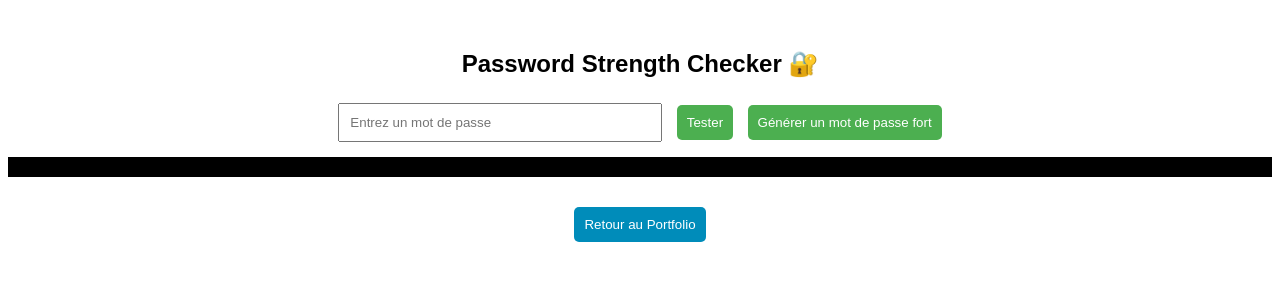
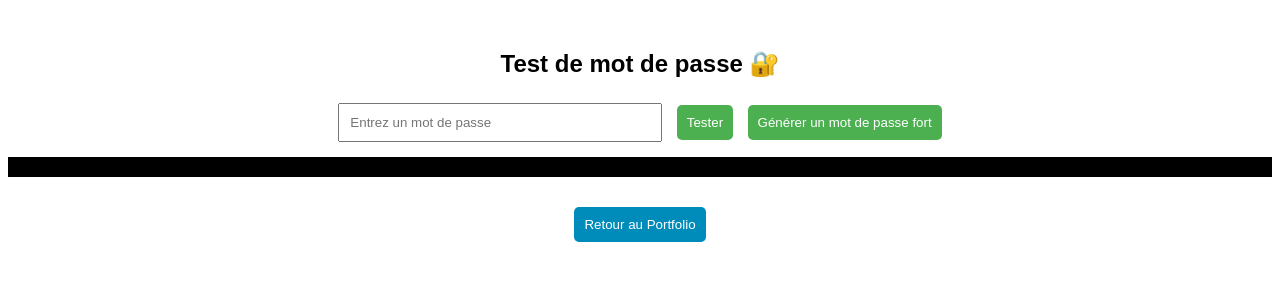
Before and after one commit to BerryRomain/test_mdp, a Flask app: page / in a window 1280 px wide. Shown: the top 300 px of the page. Run offline with Flask 3, Linux system fonts and the light colour scheme.

Commit message:
Update index.html

```diff
--- a/templates/index.html
+++ b/templates/index.html
@@ -2,11 +2,11 @@
 <html lang="fr">
 <head>
 <meta charset="UTF-8">
-<title>Password Strength Checker</title>
+<title>Test de mot de passe</title>
 <link rel="stylesheet" href="{{ url_for('static', filename='style.css') }}">
 </head>
 <body>
-<h2>Password Strength Checker 🔐</h2>
+<h2>Test de mot de passe 🔐</h2>
 
 <!-- Champ texte visible -->
 <input type="text" id="pwd" placeholder="Entrez un mot de passe">
@@ -62,7 +62,7 @@ async function generatePwd() {
 
 // Redirection vers le portfolio
 function goPortfolio() {
-    window.location.href = "https://ton-portfolio.com"; // ← remplace par ton lien
+    window.location.href = "https://berryromain.github.io/portfolio/";
 }
 </script>
 </body>
```
